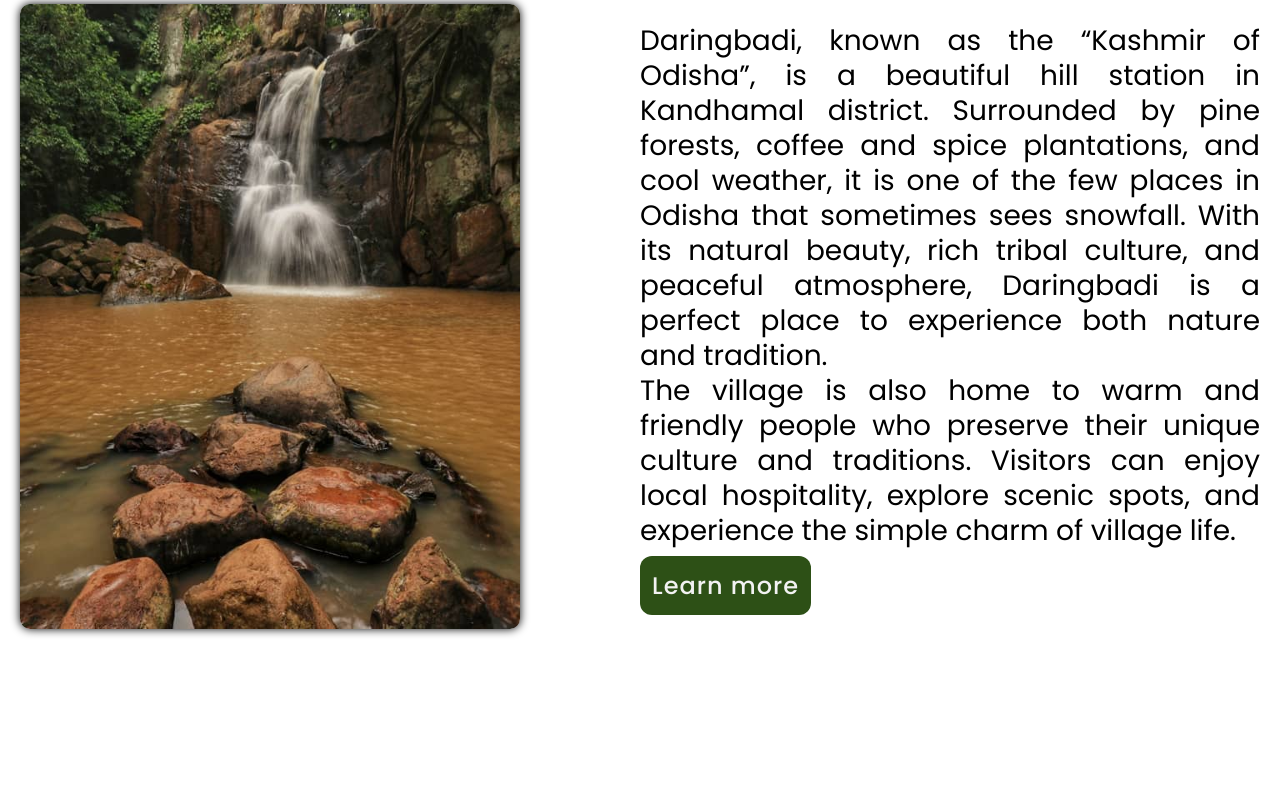
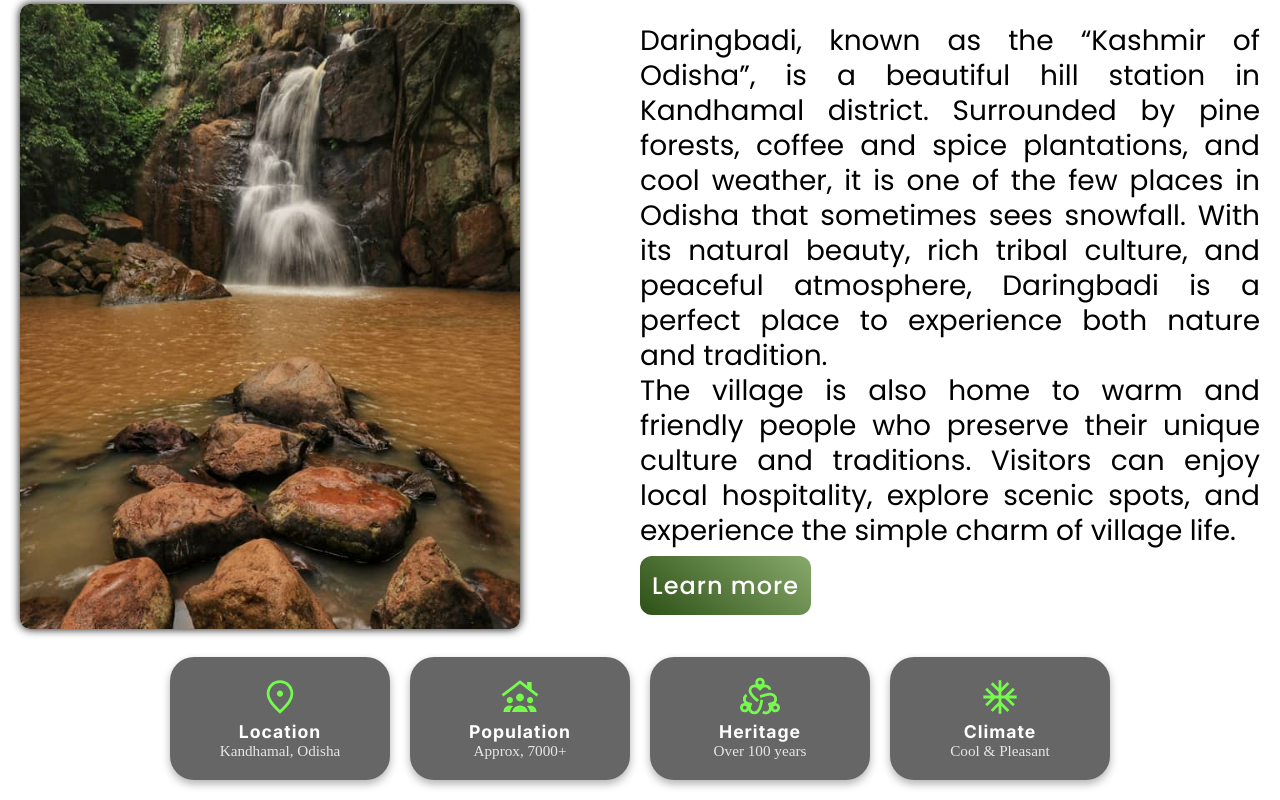
Before and after one commit to Ashutosh054-cs/My_village, a plain HTML site: page index.html in a window 1280 px wide. Shown: the part 972-1772 px from the top of the page. Before the commit the page ends 1625 px from the top, so only its background shows below. Drawn offline with nearby package versions, Linux system fonts and the light colour scheme.

Commit message:
about almost done

```diff
--- a/index.html
+++ b/index.html
@@ -61,7 +61,7 @@
     <!-- Main section -->
     <section>
         <div id="main-body">
-            <h1 class="autoshow">Daringbadi</h1>
+            <h1>Daringbadi</h1>
             <h3>Nature's Hidden Treasure</h3>
         </div>
     </section>
@@ -69,7 +69,7 @@
     <!-- About section -->
     <section>
         <div id="about-section">
-            <h1>About <span class="daringbadi">Daringbadi</span></h1>
+            <h1 class="about-title">About <span class="daringbadi">Daringbadi</span></h1>
             <p class="about-para">Known as the "Kashmir of Odisha", Daringbadi is a serene hill station that captivates
                 visitors with its
                 natural beauty, rich tribal heritage, and cool mountain climate.</p>
@@ -87,9 +87,33 @@
                         traditions. Visitors can enjoy local hospitality, explore scenic spots, and experience the
                         simple charm of village life.
                     </p>
-                    <button class="about-btn"><a href="https://en.wikipedia.org/wiki/Daringbadi" target="_blank">Learn more</a></button>
+                    <button class="about-btn"><a href="https://en.wikipedia.org/wiki/Daringbadi" target="_blank">Learn
+                            more</a></button>
                 </div>
             </div>
+            <div class="card-container">
+                <div class="card">
+                    <div class="icons"><img src="./images/location_card.svg" alt=""></div>
+                    <div class="title">Location</div>
+                    <div class="value">Kandhamal, Odisha</div>
+                </div>
+                <div class="card">
+                    <div class="icons"><img src="./images/family_group_card.svg" alt=""></div>
+                    <div class="title">Population</div>
+                    <div class="value">Approx, 7000+</div>
+                </div>
+                <div class="card">
+                    <div class="icons"><img src="./images/heritage_card.svg" alt=""></div>
+                    <div class="title">Heritage</div>
+                    <div class="value">Over 100 years</div>
+                </div>
+                <div class="card">
+                    <div class="icons"><img src="./images/climate_card.svg" alt=""></div>
+                    <div class="title">Climate</div>
+                    <div class="value">Cool & Pleasant</div>
+                </div>
+            </div>
+
 
         </div>
     </section>
--- a/style.css
+++ b/style.css
@@ -14,27 +14,29 @@
 
 
 /* Loading Screen */
-.loading-screen{
+.loading-screen {
     position: fixed;
     top: 0;
     right: 0;
     width: 100%;
     height: 100%;
     z-index: 1000;
-    background:linear-gradient(160deg , var(--forest-green) , var(--sage-green)) ;
+    background: linear-gradient(160deg, var(--forest-green), var(--sage-green));
     display: flex;
     align-items: center;
     justify-content: center;
     flex-direction: column;
     animation: fade-out 1s ease-out 3s forwards;
 }
+
 @keyframes fade-out {
-    to{
+    to {
         opacity: 0;
         visibility: hidden;
     }
 }
-.kui-greating{
+
+.kui-greating {
     font-size: 4rem;
     color: hsl(0 0 5%);
     font-weight: 800;
@@ -42,43 +44,49 @@
     margin-bottom: 20px;
     animation: slide-down 2s ease-out;
 }
+
 @keyframes slide-down {
-    from{
+    from {
         opacity: 0;
         transform: translateY(-50px);
     }
-    to{
+
+    to {
         opacity: 1;
         transform: translate(0px);
     }
 }
-.welcome{
+
+.welcome {
     font-size: 3rem;
     color: hsl(0 0 20%);
     font-style: italic;
     animation: fade-in 1.5s ease-in;
     text-align: center;
 }
+
 @keyframes fade-in {
-    from{
+    from {
         opacity: 0;
     }
-    to{
+
+    to {
         opacity: 1;
-   }
+    }
 }
+
 /* Navbar styling */
 nav {
     display: flex;
     justify-content: space-around;
     align-items: center;
-    background-color:hsl(0 0 100%);
+    background-color: hsl(0 0 100%);
     padding: 1rem;
     position: fixed;
     top: 0;
     left: 0;
     width: 100%;
-    background: rgba(255, 255, 255, 0.1);;
+    background: rgba(255, 255, 255, 0.1);
     backdrop-filter: blur(10px);
 }
 
@@ -90,6 +98,7 @@ nav {
 
 .material-symbols-outlined {
     color: hsl(120 50 50%);
+    font-size: 24px;
 }
 
 .main-logo {
@@ -99,7 +108,7 @@ nav {
     letter-spacing: 2px;
 }
 
-.main-para{
+.main-para {
     display: flex;
     gap: 1px;
 }
@@ -132,8 +141,9 @@ a {
 a:hover {
     color: hsl(130 50 50%);
 }
+
 /* Hamburger  */
-#hamburger{
+#hamburger {
     background-color: #2d5016;
     padding: 10px 10px;
     color: white;
@@ -143,12 +153,14 @@ a:hover {
     border: none;
     border-radius: 12px;
 }
+
 /* media query  */
 @media (max-width:768px) {
-    #hamburger{
+    #hamburger {
         display: block;
     }
-    #nav-menu{
+
+    #nav-menu {
         top: 100%;
         left: 0;
         position: absolute;
@@ -159,38 +171,46 @@ a:hover {
         background: rgba(255, 255, 255, 0.1);
         backdrop-filter: blur(20px);
     }
-    #nav-menu.active{
+
+    #nav-menu.active {
         display: flex;
     }
-    #nav-menu li{
+
+    #nav-menu li {
         width: 100%;
     }
-    #nav-menu a{
+
+    #nav-menu a {
         text-align: center;
         display: block;
         /* border-bottom: 1px solid hsl(0 0 60%); */
     }
-    .main-body{
+
+    .main-body {
         text-align: center;
         align-items: center;
         justify-content: center;
     }
-    .main-body h1{
+
+    .main-body h1 {
         letter-spacing: 0px;
     }
-    .main-body h3{
+
+    .main-body h3 {
         letter-spacing: 2px;
     }
+
 }
+
 /* Main body */
-#main-body{
-    background-image: url(./images/ghati.jpg);
+#main-body {
+    background-image: url(./images/ghati.webp);
     width: 100%;
     height: 100vh;
     background-position: center;
     background-repeat: no-repeat;
     background-size: cover;
-    background-color: rgba(0 , 0 , 0 , 0.3);
+    background-color: rgba(0, 0, 0, 0.3);
     background-blend-mode: multiply;
     display: flex;
     align-items: center;
@@ -198,17 +218,17 @@ a:hover {
     flex-direction: column;
 }
 
-#main-body h1{
-    font-size: clamp(3rem , 10vw , 8rem );
+#main-body h1 {
+    font-size: clamp(3rem, 10vw, 8rem);
     font-family: "Poppins", sans-serif;
     letter-spacing: 10px;
     color: hsl(0 0 85%);
-    padding-bottom:12px ;
+    padding-bottom: 12px;
     text-align: center;
 }
 
-#main-body h3{
-    font-size: clamp(2rem , 10vw - 2em , 3rem);
+#main-body h3 {
+    font-size: clamp(2rem, 10vw - 2em, 3rem);
     color: hsl(0 0 65%);
     font-family: "Poppins", sans-serif;
     letter-spacing: 8px;
@@ -217,114 +237,188 @@ a:hover {
 
 /* About section */
 
-#about-section{
+#about-section {
     max-width: 1320px;
     padding: 20px;
     margin: auto;
 }
 
-#about-section h1{
+.about-title {
     font-size: 48px;
     text-align: center;
     font-family: "Poppins", sans-serif;
 }
 
-#about-section .about-para{
+#about-section .about-para {
     font-size: 28px;
     text-align: center;
     margin-bottom: 20px;
     color: hsl(0 0 40%);
 }
 
-.daringbadi{
+.daringbadi {
     color: hsl(120 80 60%);
     font-family: "Inter", sans-serif;
     letter-spacing: 2px;
 }
 
-.about-content{
+.about-content {
     display: flex;
     flex-wrap: wrap;
     align-items: center;
     justify-content: center;
 }
 
-.left , .right{
+.left,
+.right {
     flex: 1 1 300px;
 }
 
-.left img{
+.left img {
     width: 100%;
     max-width: 500px;
     border-radius: 10px;
-    box-shadow: 0px 0px 10px rgba(0 , 0 , 0 , 1.25);
+    box-shadow: 0px 0px 10px rgba(0, 0, 0, 1.25);
 }
 
-.right{
+.right {
     text-align: left;
 }
 
-.right p{
+.right p {
     font-size: 28px;
     text-align: justify;
     line-height: 1.25;
     font-family: "Poppins", sans-serif;
 }
 
-.about-btn{
+.about-btn {
     text-align: center;
     margin-top: 8px;
     padding: 12px;
-    background-color: #2d5016;
+    background: linear-gradient(40deg,var(--forest-green), var(--sage-green));
     border: none;
     border-radius: 12px;
     transition: all 0.3s ease-out;
-    animation: jump 0.5s ease infinite ;
+    animation: jump 0.5s ease infinite;
     animation-direction: alternate;
 }
 
 @keyframes jump {
-    0%{
+    0% {
         transform: translateY(0px);
     }
-    25%{
+
+    25% {
         transform: translateY(-2px);
     }
-    50%{
+
+    50% {
         transform: translateY(-4px);
     }
-    75%{
+
+    75% {
         transform: translateY(-6px);
     }
-    100%{
+
+    100% {
         transform: translateY(-8px);
     }
 }
 
-.about-btn:hover{
+.about-btn:hover {
     background-color: #3a6914;
 }
 
-.about-btn a{
-    color: hsl(0 0 95%);
+.about-btn a {
+    color: hsl(0 0 100%);
     text-transform: none;
-    font-family:"Poppins", sans-serif ;
+    font-family: "Poppins", sans-serif;
+}
+
+@media (max-width:768px) {
+    .about-title {
+        font-size: 28px;
+    }
+
+    .daringbadi {
+        font-size: 28px;
+        padding-left: 8px;
+        letter-spacing: 2px;
+    }
+
+    .about-content {
+        flex-direction: column;
+        text-align: center;
+    }
+
+    #about-section .about-para {
+        font-size: 16px;
+    }
+
+    .right p {
+        margin-top: 8px;
+        margin-bottom: 8px;
+        font-size: 16px;
+    }
+
+    .left img{
+        max-width: 300px;
+    }
 }
 
 /* Animation */
 
-.autoshow{
+.autoshow {
     animation: text-appers 1s ease-in;
     animation-timeline: view();
 }
 
 @keyframes text-appers {
-    from{
+    from {
         opacity: 0;
         transform: translateY(100px);
     }
-    to{
+
+    to {
         opacity: 1;
         transform: translateY(0);
     }
 }
+
+/* Card  */
+.card-container{
+    display: flex;
+    justify-content: center;
+    gap: 20px;
+    flex-wrap: wrap;
+}
+.card{
+    flex: 1 1 200px;
+    margin-top: 24px;
+    max-width: 220px;
+    background-color: hsl(0 0 40%);
+    border-radius: 24px;
+    padding: 20px;
+    text-align: center;
+    box-shadow: 0 4px 8px rgba(0, 0, 0, 0.3);
+    transition: all 0.2s ease;
+}
+
+.card:hover{
+    transform: translateY(-10px);
+    box-shadow: o 6px 12px rgba(0, 0, 0, 0.3);
+}
+
+.title{
+    font-size: 1.1rem;
+    color: hsl(0 0 100%);
+    font-weight: bold;
+    font-family: "Inter", sans-serif;
+    letter-spacing: 1px;
+}
+
+.value{
+    font-size: 0.95rem;
+    color: hsl(0 0 90%)
+}
```
Also changed, not shown: images/climate_card.svg (added), images/family_group_card.svg (added), images/heritage_card.svg (added), images/location_card.svg (added), 1 other file.
